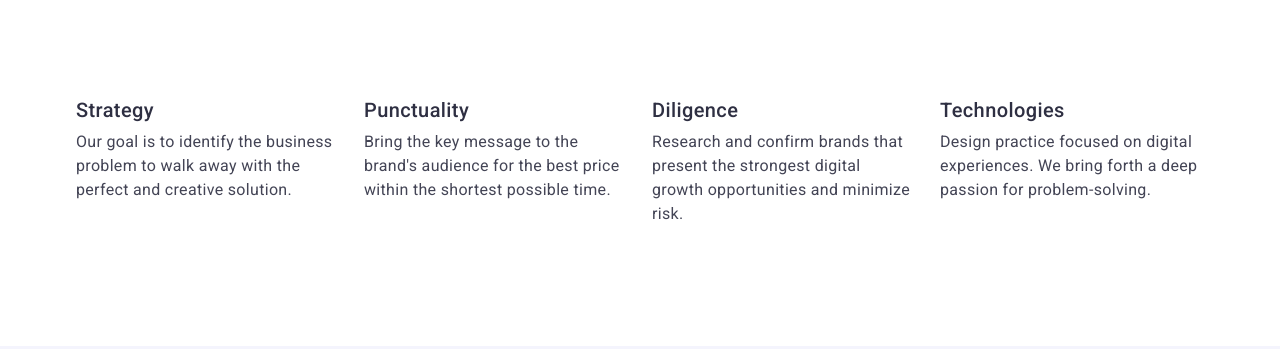
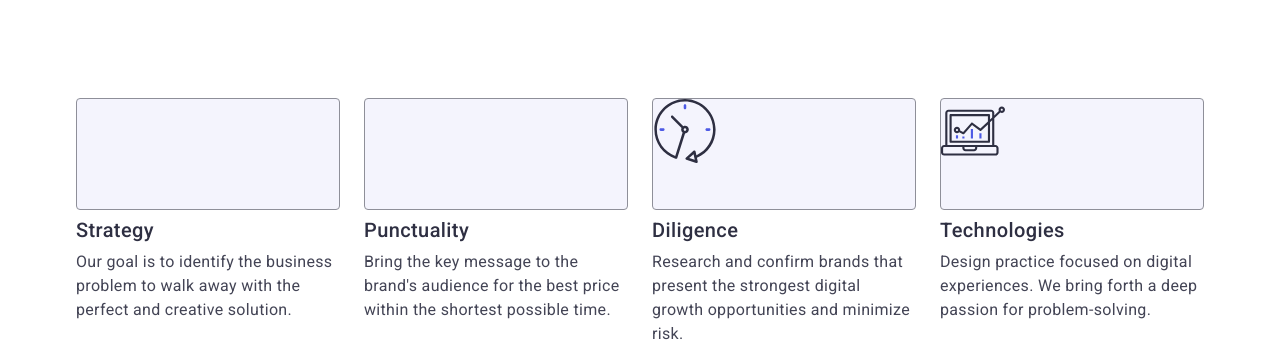
Before and after one commit to Svitlan-ka/goit-markup-hw-04, a plain HTML site: page index.html in a window 1280 px wide. Shown: the part 746-1095 px from the top of the page. Drawn offline with nearby package versions, Linux system fonts and the light colour scheme.

Commit message:
add index file

```diff
--- a/css/styles.css
+++ b/css/styles.css
@@ -189,7 +189,7 @@ justify-content: center;
 background-repeat: no-repeat;
 background-position: center center;
 background-position: 50% 50%;
-background-size: cover;
+background-size: contain;
 
 }
 
@@ -232,6 +232,18 @@ background: #404bbf;
         color: #2e2f42;
 }
 
+.figure {
+background: #f4f4fd;
+border: 1px solid #8e8f99;
+border-radius: 4px;
+width: 264px;
+height: 112px;
+margin-bottom: 8px;
+}
+
+.figure-icon {
+        fill: #2E2F42;
+}
 .advantages-list {
         display: flex;
         gap: 24px;
@@ -276,6 +288,11 @@ padding: 120px 0;
         margin: 0 auto;
         margin-bottom: 72px;
 }
+
+.team-contact-icon {
+        fill: #404bbf;
+}
+
 
 .team-list {
         display: flex;
--- a/index.html
+++ b/index.html
@@ -73,6 +73,11 @@
           <h2 class="visually-hidden">Our advantages</h2>
           <ul class="advantages-list">
             <li class="advantages-item">
+              <div class="figure">
+                <svg class="figure-icon" width="64" height="64">
+                  <use href="./images/icons.svg/#icon-antenna-1"></use>
+                </svg>
+              </div>
               <h3 class="advantages-subtitle">Strategy</h3>
               <p class="address-text">
                 Our goal is to identify the business problem to walk away with
@@ -80,6 +85,11 @@
               </p>
             </li>
             <li class="advantages-item">
+              <div class="figure">
+                <svg class="figure-icon" width="64" height="64">
+                  <use href="./images/icons.svg/#icon-astronaut-1"></use>
+                </svg>
+              </div>
               <h3 class="advantages-subtitle">Punctuality</h3>
               <p class="address-text">
                 Bring the key message to the brand's audience for the best price
@@ -87,6 +97,11 @@
               </p>
             </li>
             <li class="advantages-item">
+              <div class="figure">
+                <svg class="figure-icon" width="64" height="64">
+                  <use href="./images/symbol-defs.svg#icon-clock-1"></use>
+                </svg>
+              </div>
               <h3 class="advantages-subtitle">Diligence</h3>
               <p class="address-text">
                 Research and confirm brands that present the strongest digital
@@ -94,6 +109,11 @@
               </p>
             </li>
             <li class="advantages-item">
+              <div class="figure">
+                <svg class="figure-icon" width="64" height="64">
+                  <use href="./images/symbol-defs.svg#icon-diagram-1"></use>
+                </svg>
+              </div>
               <h3 class="advantages-subtitle">Technologies</h3>
               <p class="address-text">
                 Design practice focused on digital experiences. We bring forth a
@@ -118,6 +138,9 @@
               <div class="team-content">
                 <h3 class="team-subtitle">Mark Guerrero</h3>
                 <p class="team-text">Product Designer</p>
+                <svg class="team-contact-icon" width="16" height="16">
+                  <use href="./images/symbol-defs.svg#icon-instagram-2"></use>
+                </svg>
               </div>
             </li>
             <li class="team-list-item">
@@ -256,6 +279,16 @@
           Increase the flow of customers and sales for your business with
           digital marketing & growth solutions.
         </p>
+        <p class="footer-social-media">Social media</p>
+        <ul class="footer-list">
+          <li class="footer-social-item">
+          <a class="footer-social-link">
+            <svg class="footer-social-icon">
+              <use href="./images/symbol-defs.svg#icon-instagram-2"></use>
+            </svg>
+          </a>
+          </li>
+        </ul>
       </div>
     </footer>
   </body>
```
Also changed, not shown: images/symbol-defs.svg (added).
